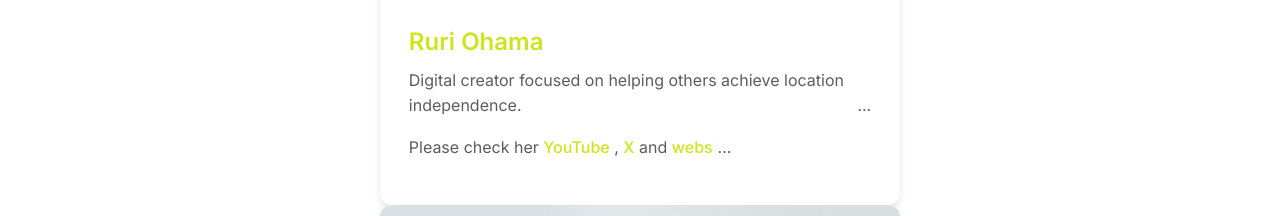
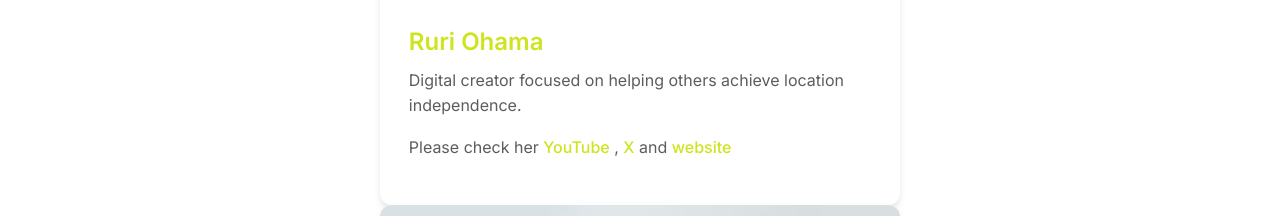
Before and after one commit to mikeykim/soloplander, a Next.js app: page /asia in a window 1280 px wide. Shown: the part 411-627 px from the top of the page. Built offline with nearby package versions, Linux system fonts and the light colour scheme.

Commit message:
fix: delete '...'

```diff
--- a/components/SolopreneurCard.module.css
+++ b/components/SolopreneurCard.module.css
@@ -60,19 +60,6 @@
   color: #5C5C5C;
   line-height: 1.6;
   margin-bottom: 1rem;
-  max-height: 4.8em; /* line-height * 3줄 = 1.6 * 3 */
-  overflow: hidden;
-  position: relative;
-}
-
-/* 말줄임표 효과 */
-.content p::after {
-  content: '...';
-  position: absolute;
-  right: 0;
-  bottom: 0;
-  background: white;
-  padding-left: 4px;
 }
 
 .links {
@@ -145,13 +132,6 @@
     font-size: 0.85rem;
     line-height: 1.4;
     margin-bottom: 0.75rem;
-    max-height: none;
-    overflow: visible;
-  }
-
-  /* 모바일에서는 말줄임표 제거 */
-  .content p::after {
-    display: none;
   }
 
   .linkText {
```
